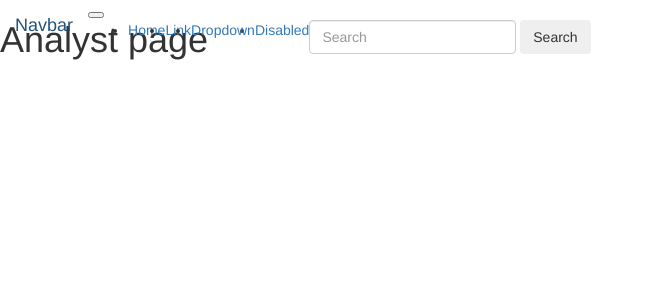
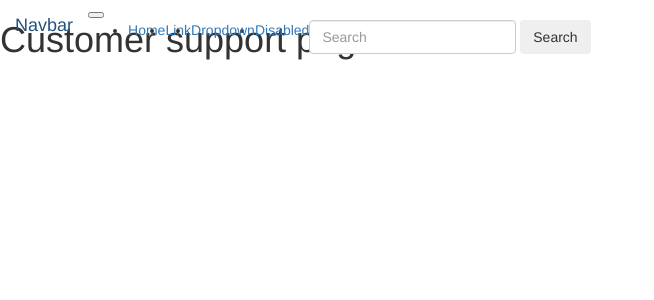
Before and after one commit to bhargav-m01/FT2-Reboot, a Flask app: page /analyst in a window 1280 px wide. Shown: the top 300 px of the page, without its empty margins (0-654 px from the left). Run offline with Flask 3, Linux system fonts and the light colour scheme; some libraries are stand-ins or nearby versions.

Commit message:
small changes

```diff
--- a/Sampson/templates/analyst.html
+++ b/Sampson/templates/analyst.html
@@ -1,5 +1,5 @@
 {% extends "base.html" %}
 {% block content %}
 {{ super() }}
-<h1> Analyst page</h1>
+<h1> Customer support  page</h1>
 {% endblock content %}
```
